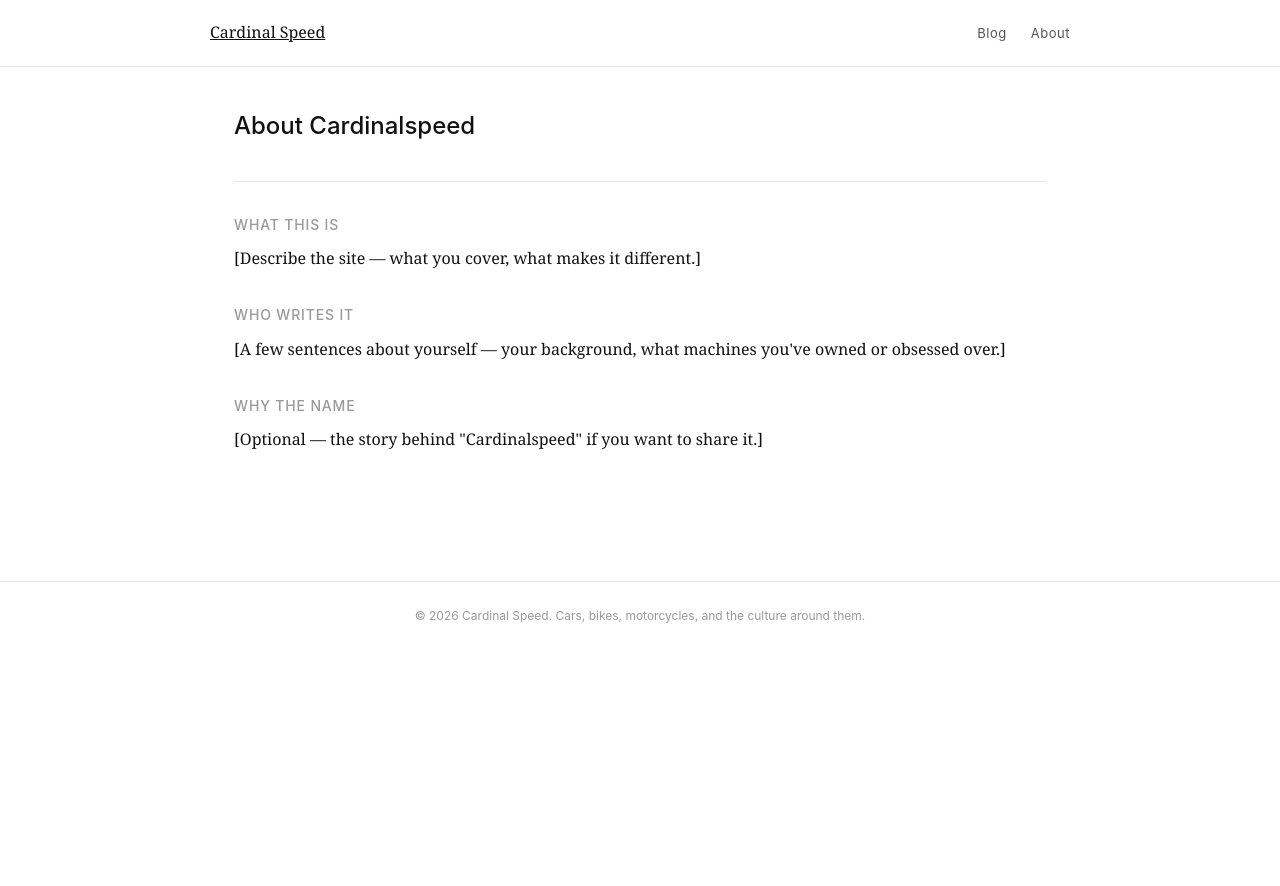
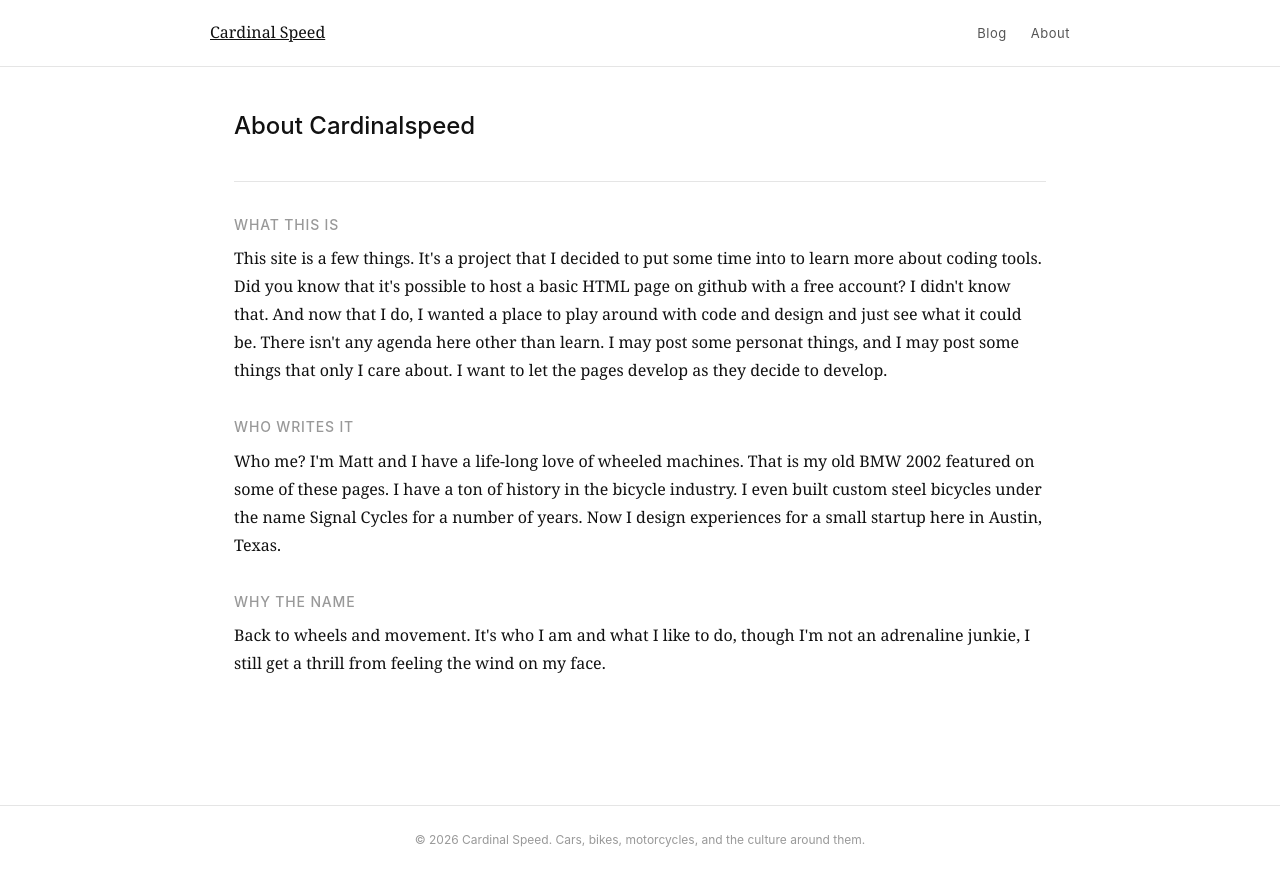
Before and after one commit to cardinal-/cardinalspeed.github.io, a Jekyll site: the page built from about.html, in a window 1280 px wide. Shown: the top 886 px of the page. Built offline with Jekyll 4.4.1, drawn with Linux system fonts in a browser that asks for light colours.

```diff
--- a/about.html
+++ b/about.html
@@ -10,12 +10,19 @@
 
   <section class="about-content">
     <h2>What this is</h2>
-    <p>[Describe the site — what you cover, what makes it different.]</p>
+    <p>This site is a few things. It's a project that I decided to put some time into to learn more about coding tools.
+      Did you know that it's possible to host a basic HTML page on github with a free account? I didn't know that. And now that I do,
+      I wanted a place to play around with code and design and just see what it could be. There isn't any
+      agenda here other than learn. I may post some personat things, and I may post some things that only I care about.
+      I want to let the pages develop as they decide to develop.
+    </p>
 
     <h2>Who writes it</h2>
-    <p>[A few sentences about yourself — your background, what machines you've owned or obsessed over.]</p>
+    <p>Who me? I'm Matt and I have a life-long love of wheeled machines. That is my old BMW 2002 featured on some of these pages. I have a ton of history in the bicycle industry. I even built custom steel bicycles
+      under the name Signal Cycles for a number of years. Now I design experiences for a small startup here in Austin, Texas.
+    </p>
 
     <h2>Why the name</h2>
-    <p>[Optional — the story behind "Cardinalspeed" if you want to share it.]</p>
+    <p>Back to wheels and movement. It's who I am and what I like to do, though I'm not an adrenaline junkie, I still get a thrill from feeling the wind on my face.</p>
   </section>
 </div>
--- a/index.html
+++ b/index.html
@@ -121,7 +121,7 @@
       </nav>
       <div class="center">
         <div class="wordmark">Cardinalspeed</div>
-        <p class="tagline">Cars, bikes, motorcycles — the things worth fixing and the culture around them.</p>
+        <p class="tagline">Cars, bikes, motorcycles.</p>
         <p class="coming-soon">Site coming soon</p>
         <a href="https://www.etsy.com/shop/cardinalspeed" class="etsy-link" target="_blank" rel="noopener">
           Shop on Etsy &rarr;
```
Also changed, not shown: other parts of about.html (+1 -1 lines), WORKFLOW.md (added, +133 -0 lines), _posts/2026-06-10-the-camera-my-mom-sent-me.md (added, +58 -0 lines), images/AE-1-01.png (added), images/AE-1-02.png (added), images/AE-1-03.png (added), images/AE-1-04.png (added), images/AE-1-05.png (added), images/AE-1-08.png (added), images/AE-1-09.png (added), 2 other files.
